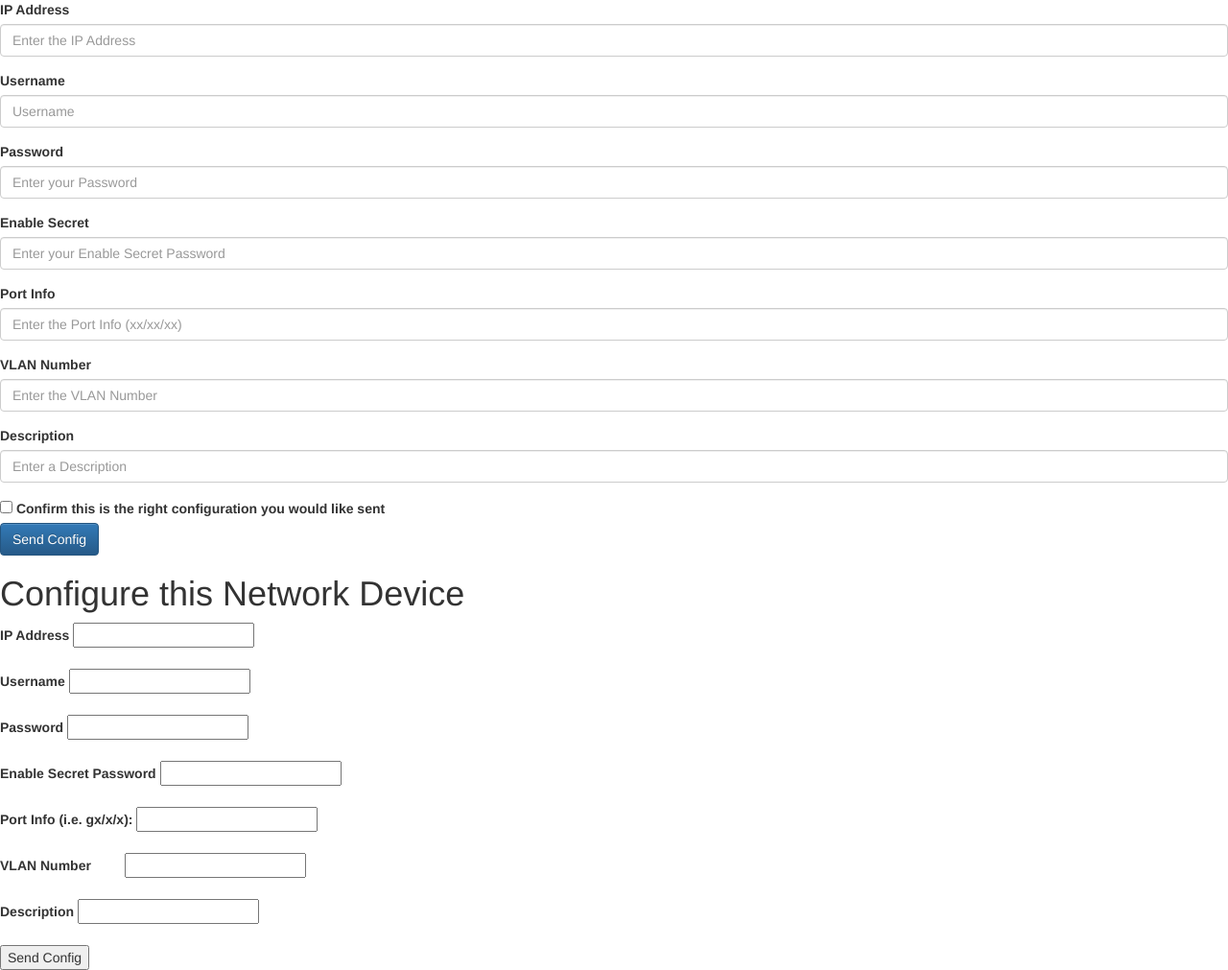
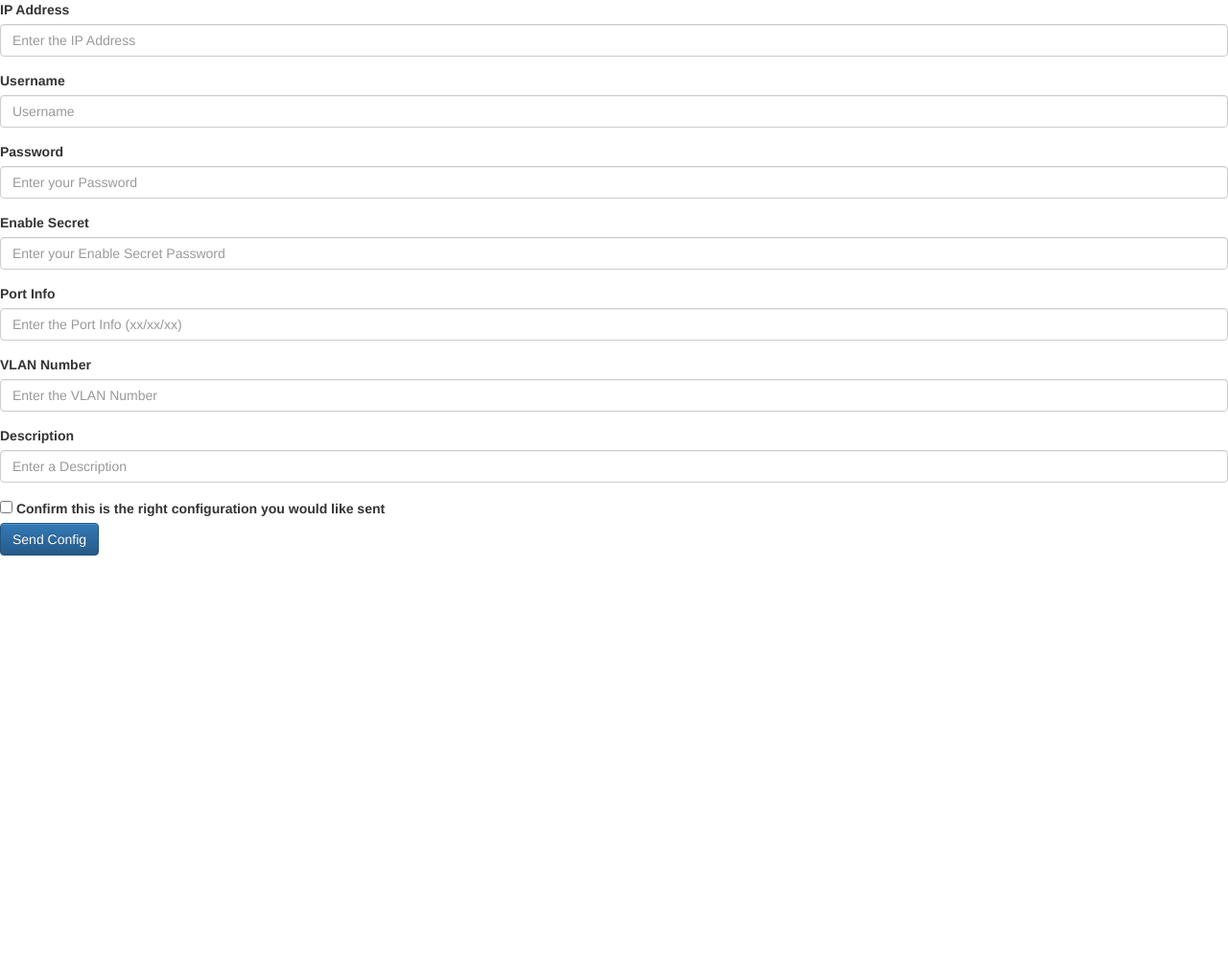
Before and after one commit to Nathan8044/PHASE_2, a Python web app: template templates/index.html in a window 1280 px wide. Shown: the whole page at 96% size. After the commit the page ends 580 px from the top, so only its background shows below. Run offline with Jinja, Linux system fonts and the light colour scheme; the template is opened without the code that fills it, so the values that code supplies are empty; some libraries are stand-ins or nearby versions.

Commit message:
deleted_old_form_html

```diff
--- a/templates/index.html
+++ b/templates/index.html
@@ -48,35 +48,6 @@
    <button type="submit" class="btn btn-primary">Send Config</button>
   </form>
 
-    <h1>Configure this Network Device</h1>
 
-	{% if result %}
-		<p>Result: {{ result }}</p>
-	{% endif %}
-
-	<form action="/calculate" method="post">
-		<label for="x">IP Address</label>
-		<input type="string" name="x" id="x" required><br><br>
-
-		<label for="a">Username</label>
-		<input type="string" name="b" id="b" required><br><br>
-
-		<label for="a">Password</label>
-		<input type="string" name="c" id="c" required><br><br>
-
-
-		<label for="a">Enable Secret Password</label>
-		<input type="string" name="e" id="e" required><br><br>
-
-		<label for="y">Port Info (i.e. gx/x/x):</label>
-		<input type="string" name="y" id="y" required><br><br>
-
-        	<label for="z">VLAN Number&nbsp;&nbsp;&nbsp;&nbsp;&nbsp;&nbsp;&nbsp;&nbsp;</label>
-		<input type="string" name="z" id="z" required><br><br>
-
-		<label for="a">Description</label>
-		<input type="string" name="a" id="a" required><br><br>
-		<button type="submit">Send Config</button>
-	</form>
 </body>
 </html>
```
